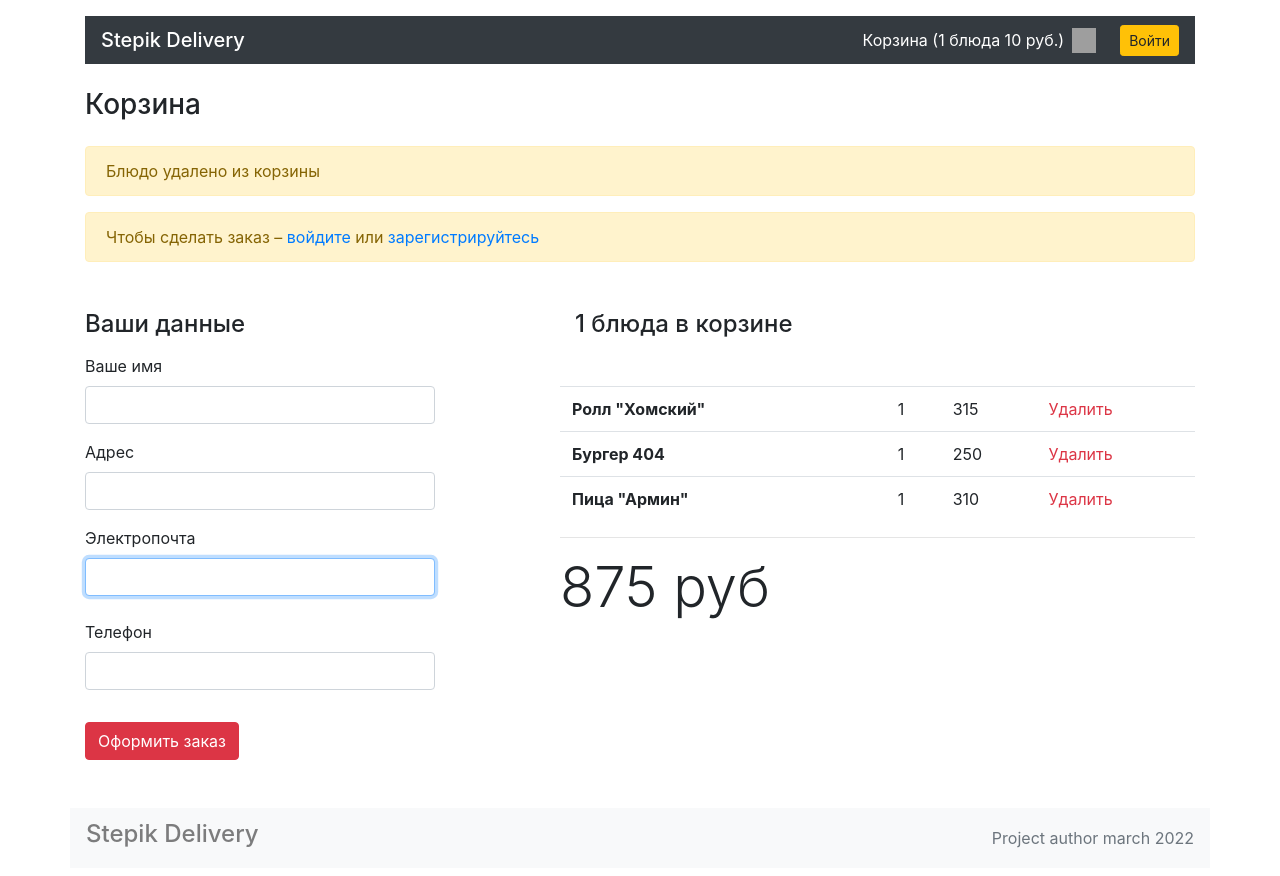
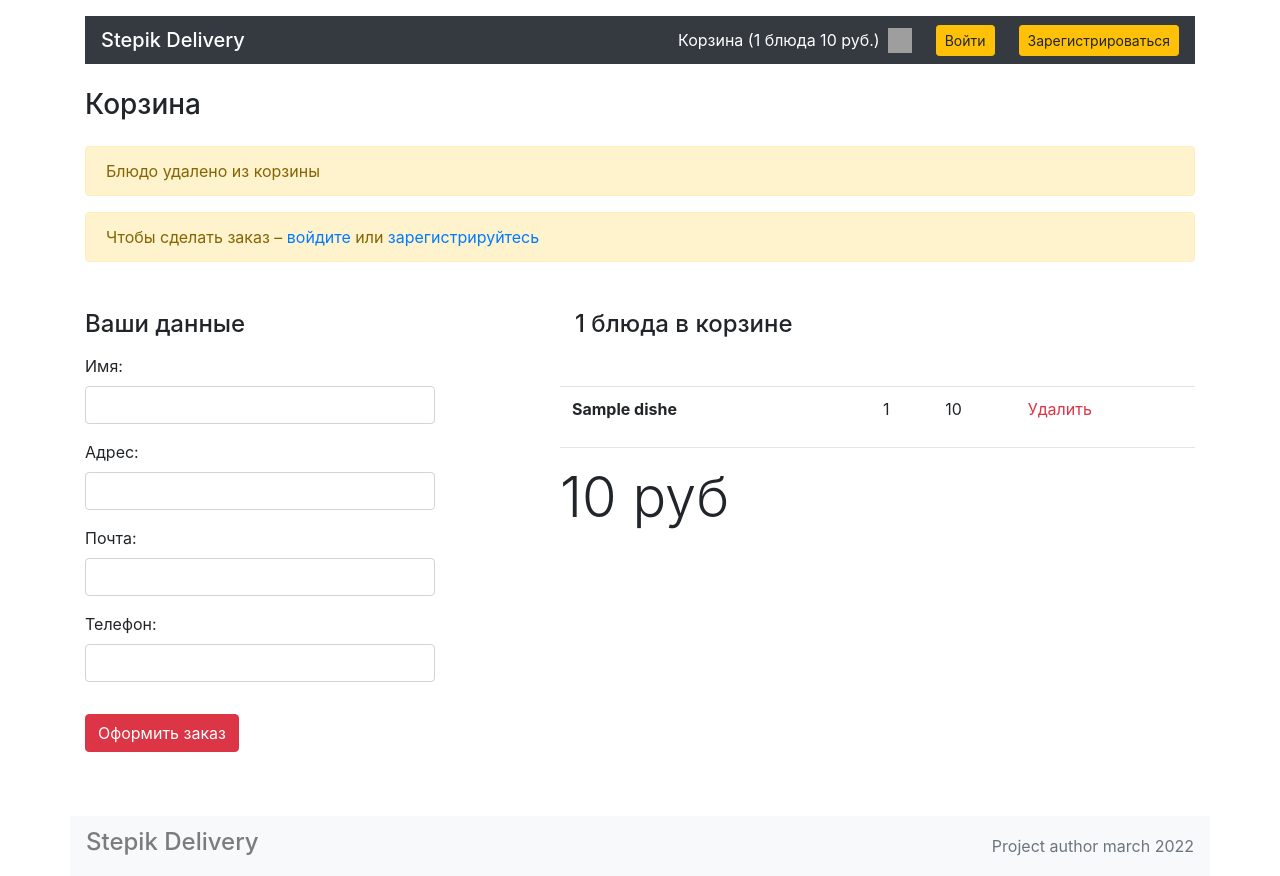
Before and after one commit to AlexeyPeresypkin/flask_stepik_3, a Flask app: template app/templates/cart.html in a window 1280 px wide. Before the commit the page ends 848 px from the top, so only its background shows below. Run offline with Flask 2, Linux system fonts and the light colour scheme; tables that the repository leaves empty hold one stand-in row (values such as "Sample post"); the template is opened without the code that fills it: values that come from a table or form of the project are taken from there, most other values are stand-ins (such as "Sample title", 1, 10 or a date in 2020); some libraries are stand-ins or nearby versions; grey boxes are pictures that could not be loaded.

Commit message:
Add LoginForm, RegistrationForm, ChangePasswordForm, OrderForm refactor cart_view with write_obj_in_db(form, total, dishes) Add help foo: def give_dishes_and_total(cart), def write_obj_in_db(form, total, dishes)

```diff
--- a/app/config.py
+++ b/app/config.py
@@ -26,7 +26,7 @@ class DevelopmentConfig(Config):
     SQLALCHEMY_TRACK_MODIFICATIONS = False
     IMAGE_UPLOADS = os.path.join(current_path, 'static', 'image_uploads')
     SESSION_COOKIE_SECURE = False
-    SQLALCHEMY_ECHO = True
+    # SQLALCHEMY_ECHO = True
 
 
 class TestingConfig(Config):
--- a/app/forms.py
+++ b/app/forms.py
@@ -2,4 +2,59 @@ import re
 
 from flask_wtf import FlaskForm
 from wtforms import StringField, PasswordField
-from wtforms.validators import DataRequired, Length, EqualTo, ValidationError
+from wtforms.validators import DataRequired, Length, EqualTo, ValidationError, Email
+
+required = 'Это обязательное поле'
+
+
+def password_check(form, field):
+    msg = 'Пароль должен содержать латинские сивмолы в верхнем и нижнем регистре и цифры'
+    patern1 = re.compile('[a-z]+')
+    patern2 = re.compile('[A-Z]+')
+    patern3 = re.compile('\d+')
+    if (not patern1.search(field.data) or
+            not patern2.search(field.data) or
+            not patern3.search(field.data)):
+        raise ValidationError(msg)
+
+
+class LoginForm(FlaskForm):
+    email = StringField('Почта:', validators=[DataRequired()])
+    password = PasswordField('Пароль:', validators=[DataRequired()])
+
+
+class RegistrationForm(FlaskForm):
+    email = StringField(
+        'Почта:',
+        validators=[DataRequired(), Email()]
+    )
+    password = PasswordField(
+        'Пароль:',
+        validators=[
+            DataRequired(),
+            Length(min=8, message='Пароль должен быть не менее 8 символов'),
+            EqualTo('confirm_password', message='Пароли не одинаковые'),
+            password_check
+        ]
+    )
+    confirm_password = PasswordField('Пароль ещё раз:')
+
+
+class ChangePasswordForm(FlaskForm):
+    password = PasswordField(
+        'Пароль:',
+        validators=[
+            DataRequired(),
+            Length(min=8, message='Пароль должен быть не менее 8 символов'),
+            EqualTo('confirm_password', message='Пароли не одинаковые'),
+            password_check
+        ]
+    )
+    confirm_password = PasswordField('Пароль ещё раз:')
+
+
+class OrderForm(FlaskForm):
+    username = StringField('Имя:', validators=[DataRequired(required)])
+    address = StringField('Адрес:', validators=[DataRequired(required)])
+    email = StringField('Почта:', validators=[DataRequired(required), Email('Неверный формат')])
+    phone = StringField('Телефон:', validators=[DataRequired(required)])
--- a/app/models.py
+++ b/app/models.py
@@ -68,7 +68,7 @@ class Category(db.Model):
     id = db.Column(db.Integer, primary_key=True)
     title = db.Column(db.String, nullable=False)
 
-    dishes = db.relationship('Dish')
+    dishes = db.relationship('Dish', viewonly=True)
 
 
 class Order(db.Model):
@@ -85,5 +85,5 @@ class Order(db.Model):
     dishes = db.relationship(
         'Dish', secondary=orders_dishes_association, back_populates='orders'
     )
-    user_id = db.Column(db.Integer, db.ForeignKey('users.id'))
-    user = db.relationship('User')
+    user_id = db.Column(db.Integer, db.ForeignKey('users.id'), default=None)
+    user = db.relationship('User', viewonly=True)
--- a/app/templates/cart.html
+++ b/app/templates/cart.html
@@ -9,85 +9,80 @@
             корзины
         </div>
         <div class="alert alert-warning" role="alert">Чтобы сделать заказ – <a
-                href="/login.html">войдите</a> или <a href="/register.html">зарегистрируйтесь</a>
+                href="{{url_for('auth_view')}}">войдите</a> или <a href="{{url_for('register_view')}}">зарегистрируйтесь</a>
         </div>
 
         <div class="row mt-5">
-
-
             <div class="col-4">
-                <form action="/cart/" method="POST">
+                {% for field, errors in form.errors.items() %}
+                    <div style="padding:4px;color:red;border:1px solid red;"
+                         class="font-weight-bold form-control">
+                        {{ form[field].label }} {{ ', '.join(errors) }}
+                    </div>
+                {% endfor %}
+                <form action="{{ url_for('cart_view') }}" method="POST"
+                      novalidate>
+                    {{ form.csrf_token }}
                     <h4 class="">Ваши данные</h4>
                     <div class=" md-4 order-md-1">
                         <div class="mt-3 mb-3">
-                            <label for="name">Ваше имя</label>
-                            <input type="text"
-                                   class="font-weight-bold form-control"
-                                   id="name">
+                            {{ form.username.label }}
+                            {{ form.username (class="font-weight-bold form-control") }}
                         </div>
                     </div>
                     <div class=" md-4 order-md-1">
                         <div class="mt-3 mb-3">
-                            <label for="name">Адрес</label>
-                            <input type="text"
-                                   class="font-weight-bold form-control"
-                                   id="name">
+                            <div class="mt-3 mb-3">
+                                {{ form.address.label }}
+                                {{ form.address (class="font-weight-bold form-control") }}
+                            </div>
                         </div>
                     </div>
                     <div class="md-4 form-label-group">
-                        <label for="name">Электропочта</label>
-                        <input type="email" id="inputEmail"
-                               class="form-control" required autofocus>
-                        <label for="inputEmail"></label>
+                        {{ form.email.label }}
+                        {{ form.email (class="font-weight-bold form-control") }}
                     </div>
                     <div class=" md-4 order-md-1">
                         <div class="mt-3 mb-3">
-                            <label for="name">Телефон</label>
-                            <input type="text"
-                                   class="font-weight-bold form-control"
-                                   id="name">
+                            {{ form.phone.label }}
+                            {{ form.phone (class="font-weight-bold form-control") }}
                         </div>
-
-                        <input type="hidden" value="875" name="order_summ">
-                        <input type="hidden" value="[1,3,4]" name="order_cart">
-
-
+                        <input type="hidden" value="{{ total }}"
+                               name="order_summ">
+                        <input type="hidden" value="{{ dishes }}"
+                               name="order_cart">
+                    </div>
+                    <button type="submit" class=" mt-3 mb-5 btn btn-danger">
+                        Оформить заказ
+                    </button>
                 </form>
-            </div>
-            <button type="submit" class=" mt-3 mb-5 btn btn-danger">Оформить
-                заказ
-            </button>
             </div>
             <div class="col-1"></div>
             <div class="col-7">
-            <h4 class="mb-3 col-7 mb-5">{{ dishes|count }} блюда в корзине</h4>
+                {% if dishes %}
+                    <h4 class="mb-3 col-7 mb-5">{{ dishes|count }} блюда в
+                        корзине</h4>
+                {% else %}
+                    <h4 class="mb-3 col-7 mb-5">Корзина пуста</h4>
+                {% endif %}
                 <table class="table">
                     <tbody>
+                    {% for dish in dishes %}
                         <tr>
-                    <th scope="row">Ролл "Хомский"</th>
+                            <th scope="row">{{ dish.title }}</th>
                             <td></td>
                             <td>1</td>
-                    <td>315</td>
-                    <td><a class="text-danger" href="#">Удалить</a></td>
+                            <td>{{ dish.price }}</td>
+                            <td><a class="text-danger" href="#">Удалить</a>
+                            </td>
                         </tr>
-                <tr>
-                    <th scope="row">Бургер 404</th>
-                    <td></td>
-                    <td>1</td>
-                    <td>250</td>
-                    <td><a class="text-danger" href="#">Удалить</a></td>
-                </tr>
-                <tr>
-                    <th scope="row">Пица "Армин"</th>
-                    <td></td>
-                    <td>1</td>
-                    <td>310</td>
-                    <td><a class="text-danger" href="#">Удалить</a></td>
-                </tr>
+                    {% endfor %}
                     </tbody>
                 </table>
                 <hr>
-            <p class="display-4 my-2 ">875 руб</p>
+                {% if total %}
+                    <p class="display-4 my-2 ">{{ total }} руб</p>
+                {% endif %}
             </div>
         </div>
     </main>
--- a/app/templates/header.html
+++ b/app/templates/header.html
@@ -16,6 +16,7 @@
 
 
         <a href="{{ url_for('auth_view') }}" class="btn btn-warning btn-sm ml-4">Войти</a>
+    <a href="{{ url_for('register_view') }}" class="btn btn-warning btn-sm ml-4">Зарегистрироваться</a>
         <a href="{{ url_for('logout_view') }}"
            class="btn btn-light btn-sm ml-4 d-none">Выйти</a>
     </nav>
--- a/app/views.py
+++ b/app/views.py
@@ -1,3 +1,4 @@
+import datetime
 from functools import wraps
 
 from flask import abort, flash, session, redirect, request, render_template, \
@@ -6,36 +7,49 @@ from sqlalchemy import func
 from sqlalchemy.orm import joinedload
 
 from app import app, db
-from app.models import User, Category, Dish
+from app.models import User, Category, Dish, Order
 from app.forms import *
+from app.utils import give_dishes_and_total, write_obj_in_db
 
 
 @app.route('/')
 def index_view():
     categories = Category.query.join(Dish).all()
-    # dishes = Dish.query.join(Category).all()
-    # print(dishes)
-    # for dish in dishes:
-    #     print(dish.category.title)
-    print(categories)
-    # for category in categories:
-    #     # pass
-    #     print(category.dishes[:3])
-    #     # print(dish.dishes)
-    return render_template('main.html', categories=categories)
+    cart, total = session.get('cart', []), 0
+    if cart:
+        dishes, total = give_dishes_and_total(cart)
+    return render_template(
+        'main.html',
+        categories=categories,
+        total=total[0],
+        dishes=dishes
+    )
 
 
-@app.route('/cart')
+@app.route('/cart', methods=['GET', 'POST'])
 def cart_view():
-    cart = session.get('cart', [])
+    form = OrderForm()
+    cart, total = session.get('cart', []), 0
     if cart:
-        dishes = Dish.query.filter(Dish.id.in_(cart)).all()
-        total = db.session.query(
-            func.sum(Dish.price)
-                ).filter(Dish.id.in_(cart)
-                ).group_by(Dish.category_id
-                ).first()
-    return render_template('cart.html', total=total[0], dishes=dishes)
+        dishes, total = give_dishes_and_total(cart)
+    if request.method == 'POST':
+        if not form.validate_on_submit():
+            return render_template(
+                'cart.html',
+                total=total[0],
+                dishes=dishes,
+                form=form
+            )
+        if not cart:
+            return redirect(url_for('index_view'))
+        write_obj_in_db(form, total, dishes)
+        return render_template('ordered.html')
+    return render_template(
+        'cart.html',
+        total=total[0],
+        dishes=dishes,
+        form=form
+    )
 
 
 @app.route('/addtocart/<int:dish_id>')
@@ -62,9 +76,10 @@ def register_view():
     return render_template('register.html')
 
 
-@app.route('/logout')
+@app.route('/logout', methods=['POST'])
 def logout_view():
-    return render_template('main.html')
+    session.pop('user')
+    return redirect(url_for('auth_view'))
 
 
 @app.route('/ordered')
--- /dev/null
+++ b/data/users.csv
@@ -0,0 +1,2 @@
+id,email,password,role
+1,Alex,123456Q2w3,admin
```
Also changed, not shown: app/utils.py (added, +27 -0 lines). Lines whose indentation alone changed are shown as unchanged.
